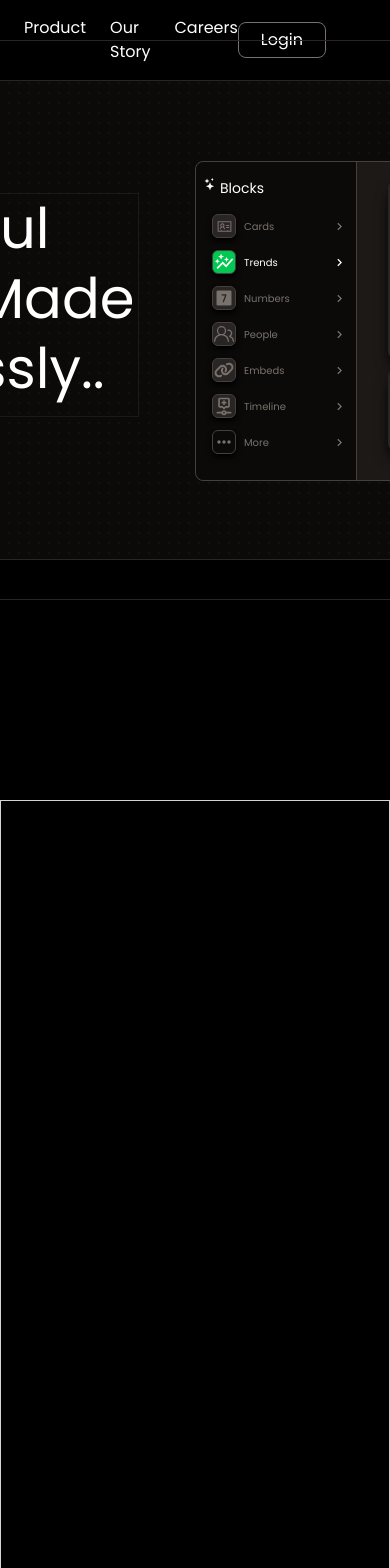
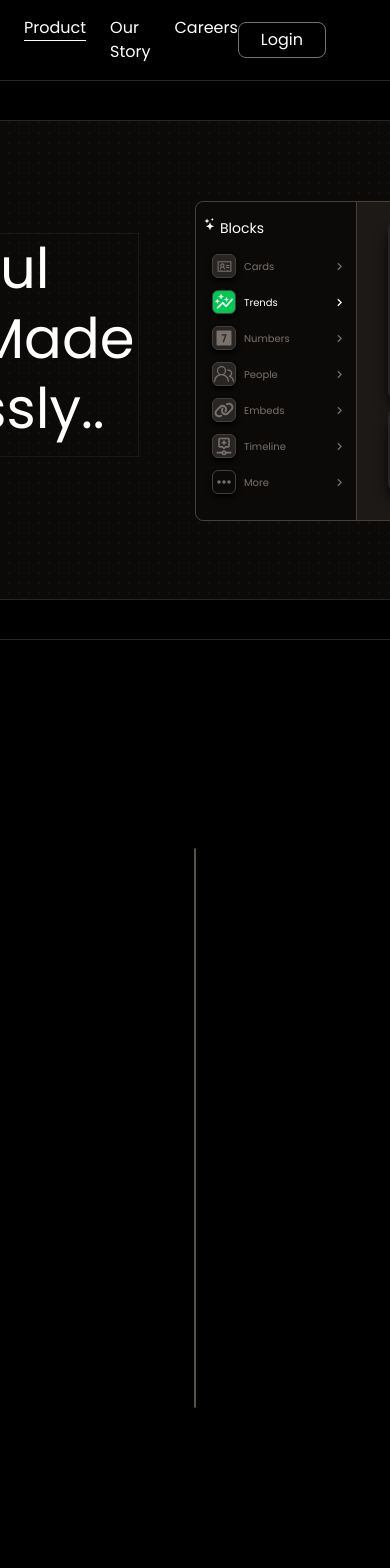
Before and after one commit to AJITH0101/ajith-xylink, a React (Vite) app: page / in a window 390 px wide. Shown: the top 1568 px of the page. Built offline with nearby package versions, Linux system fonts and the light colour scheme.

Commit message:
page 2 scaling success

```diff
--- a/src/App.jsx
+++ b/src/App.jsx
@@ -15,10 +15,10 @@ const App = () => {
   return (
         <div className='relative w-full h-auto'>
         <Navbar/>
-        <div className='absolute fixed top-0 w-full'>
+        <div className='absolute fixed top-10 w-full'>
          <Firstpage />
        </div>
-       <div className='absolute top-[50rem] w-full'>
+       <div className='absolute w-full top-[53rem] h-[45rem] flex justify-center'>
         <Trialpage/>
        </div>
        {/* <div className='absolute top-0 justify-center flex w-full min-h-[150vh]'>
--- a/src/section/Trialpage.jsx
+++ b/src/section/Trialpage.jsx
@@ -1,9 +1,40 @@
 import React from 'react'
+import { useEffect, useState } from "react";
 
 const Trialpage = () => {
+     const [scrollValue, setScrollValue] = useState(100)
+        const [degreeValue, setDegreeValue] = useState(0)
+
+        useEffect(()=>{
+
+            const handleScroll = ()=>{
+              const scrollY = window.scrollY;
+              const scale = scrollY < 500
+              ? 100
+              : Math.max(30, Math.floor(100 - (((scrollY - 600) / 360) * (100 - 30))));
+
+              console.log("scale value",scale);
+              setScrollValue(scale);
+
+            }
+            window.addEventListener("scroll", handleScroll);
+            return () => window.removeEventListener("scroll", handleScroll);
+
+
+        },[])
+
+
+
+
   return (
     <>
-    <div className='w-full h-[70rem] border border-stone-300'>
+    <div className='lg:w-[70rem] h-[35rem] rounded-lg border border-stone-600'
+     style={{
+        transform: `scale(${scrollValue / 100})`,
+        transition: "transform 0.5s ease-out",
+      }}
+
+    >
 
     </div>
     </>
```
